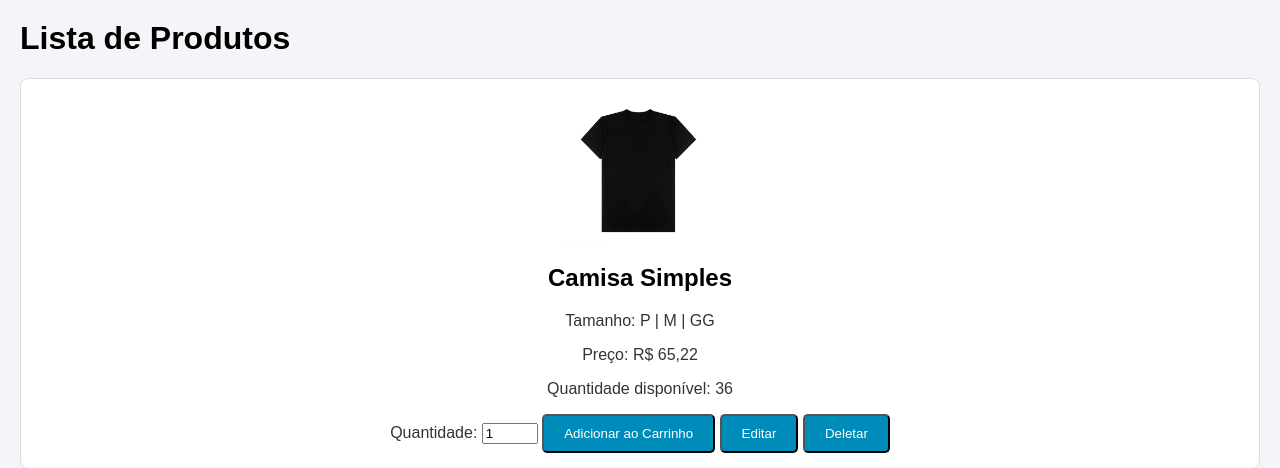
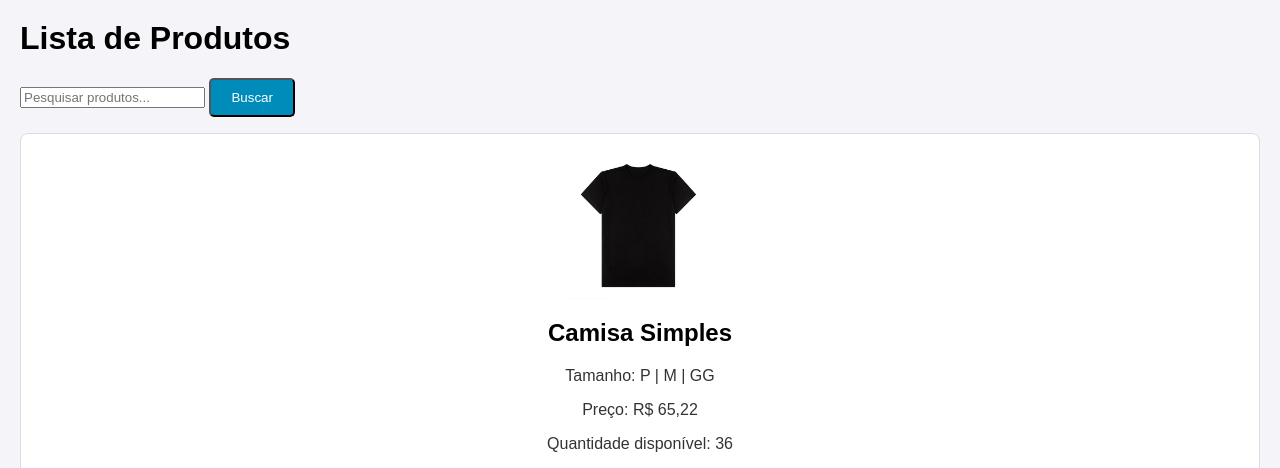
Before and after one commit to vitor-silva1934/aplicativo, a Django app: page /listar/ in a window 1280 px wide. Shown: the top 468 px of the page. Run offline with Django 5.2, Linux system fonts and the light colour scheme; data comes from the database, SQL or seed files in the repository; both versions use the stored data as it was after the commit.

Commit message:
adicionado barra de pesquisa

```diff
--- a/produtos/templates/produtos/listar.html
+++ b/produtos/templates/produtos/listar.html
@@ -2,6 +2,12 @@
     {% load static %}
     <link rel="stylesheet" href="{% static 'css/style.css' %}">
     <h1>Lista de Produtos</h1>
+    <!-- Barra de Pesquisa -->
+    <form method="get" action="{% url 'listar_produtos' %}">
+        <input type="text" name="q" placeholder="Pesquisar produtos..." value="{{ query }}">
+        <button type="submit" >Buscar</button>
+    </form>
+
     <table>
         <tr>
             <th>E Commerce</th>
--- a/produtos/views.py
+++ b/produtos/views.py
@@ -39,8 +39,14 @@ def pagina_inicial(request):
     return render(request, 'produtos/pagina_inicial.html')
 
 def listar_produtos(request):
-    produtos = Produto.objects.all()  # Obtém todos os produtos do banco de dados
-    return render(request, 'produtos/listar.html', {'produtos': produtos})
+    query = request.GET.get('q', '')  # Obtém o parâmetro de pesquisa da URL (caso exista)
+
+    if query:
+        produtos = Produto.objects.filter(nome__icontains=query)  # Filtra produtos pelo nome
+    else:
+        produtos = Produto.objects.all()  # Caso não haja filtro, retorna todos os produtos
+
+    return render(request, 'produtos/listar.html', {'produtos': produtos, 'query': query})
 
 
 def criar_produto(request):
```
Also changed, not shown: db.sqlite3.
